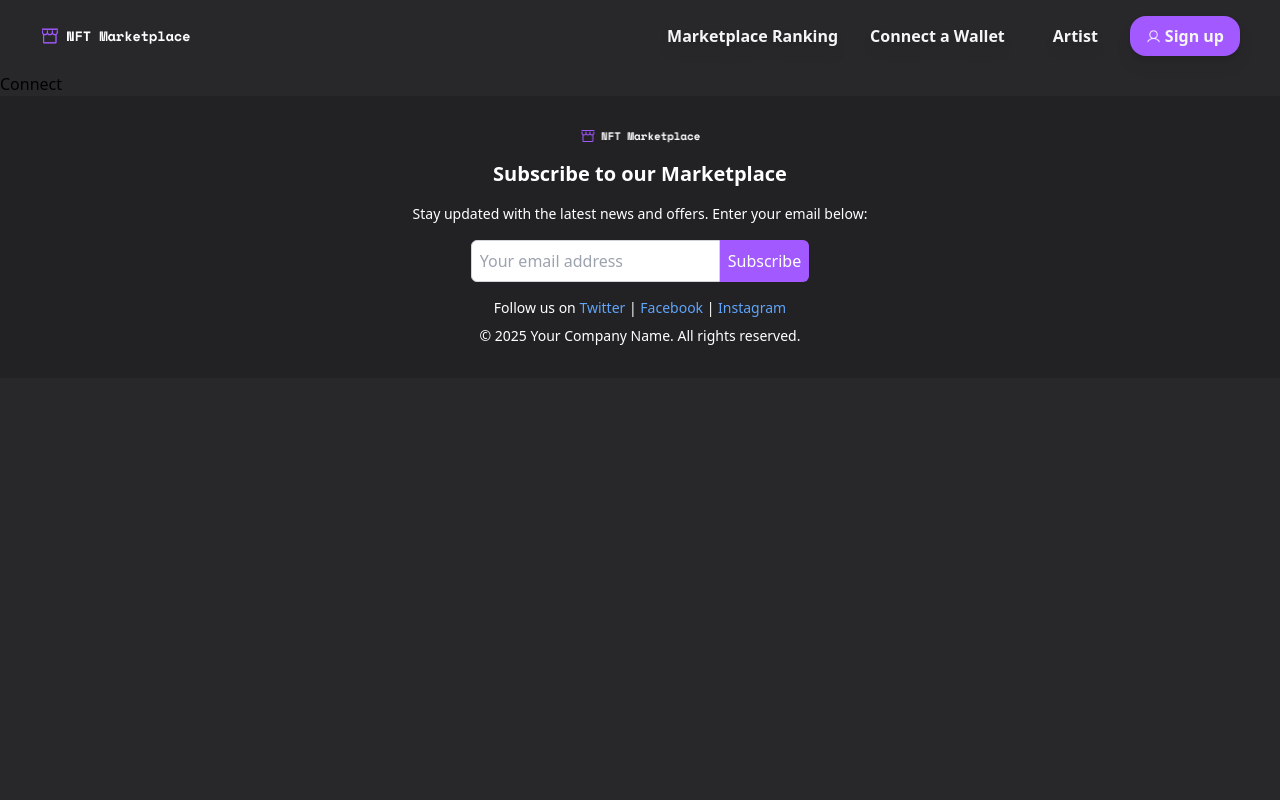
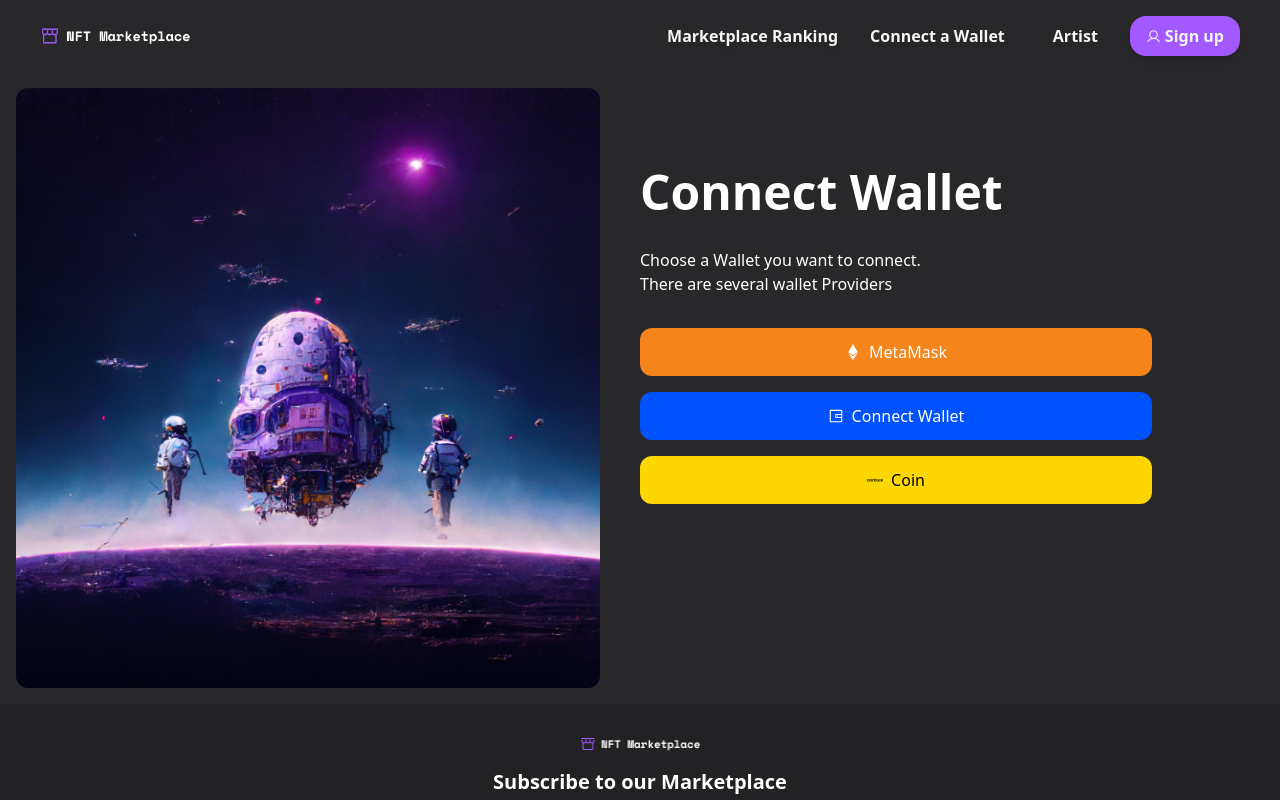
Before and after one commit to Pawan2061/nftmarketFE, a Next.js app: page /wallet in a window 1280 px wide. Shown: the top 800 px of the page. Built offline with nearby package versions, Linux system fonts and the light colour scheme.

Commit message:
feat: completed

```diff
--- a/app/artist/page.tsx
+++ b/app/artist/page.tsx
@@ -21,7 +21,9 @@ export default function Artist() {
   const minutes = Math.floor((timeLeft % 3600) / 60);
   const seconds = timeLeft % 60;
 
-  const handleScrollIntoView = (element: HTMLElement) => {
+  const handleScrollIntoView = (element: HTMLElement | null) => {
+    if (!element) return;
+
     const observer = new IntersectionObserver((entries) => {
       entries.forEach((entry) => {
         if (entry.isIntersecting) {
@@ -32,14 +34,10 @@ export default function Artist() {
       });
     });
 
-    if (element) {
-      observer.observe(element);
-    }
+    observer.observe(element);
 
     return () => {
-      if (element) {
-        observer.unobserve(element);
-      }
+      observer.unobserve(element);
     };
   };
 
--- a/app/wallet/page.tsx
+++ b/app/wallet/page.tsx
@@ -1,3 +1,91 @@
+"use client";
+import Image from "next/image";
+import { motion, useAnimation } from "framer-motion";
+import { useState, useEffect } from "react";
+import { FaEthereum } from "react-icons/fa";
+import { SiCoinbase } from "react-icons/si";
+import { AiOutlineWallet } from "react-icons/ai";
+
 export default function Connect() {
-  return <div>Connect</div>;
+  const [isHovered, setIsHovered] = useState(false);
+  const controls = useAnimation();
+
+  useEffect(() => {
+    if (isHovered) {
+      controls.start({ opacity: 1, y: 0 });
+    } else {
+      controls.start({ opacity: 0, y: 20 });
+    }
+  }, [isHovered, controls]);
+
+  return (
+    <div className="flex p-4 flex-col md:flex-row">
+      <div className="flex-1 w-full relative">
+        <div
+          className="relative"
+          onMouseEnter={() => setIsHovered(true)}
+          onMouseLeave={() => setIsHovered(false)}
+        >
+          <div
+            className={`transition-all duration-300 ${
+              isHovered ? "filter blur-sm" : ""
+            }`}
+          >
+            <Image
+              src="/satelite.png"
+              width={100}
+              height={60}
+              alt="satelite"
+              className="w-full h-[600px] rounded-xl"
+            />
+          </div>
+
+          <motion.div
+            className="absolute inset-0 flex items-center justify-center text-center text-white bg-black bg-opacity-70 p-4 rounded-md"
+            initial={{ opacity: 0, y: 20 }}
+            animate={controls}
+          >
+            {isHovered && (
+              <div>
+                <h2 className="text-lg font-bold">Explore more NFTs here!</h2>
+                <p className="text-sm">Discover amazing NFTs and more.</p>
+              </div>
+            )}
+          </motion.div>
+        </div>
+      </div>
+      <motion.div
+        className="flex-1 gap-6 px-10 py-20 text-[#FFFFFF] w-full md:w-[450px] space-y-8"
+        initial={{ opacity: 0, y: 20 }}
+        animate={{ opacity: 1, y: 0 }}
+        transition={{ duration: 0.5 }}
+      >
+        <h1 className="text-5xl font-sans font-semibold w-full">
+          Connect Wallet
+        </h1>
+
+        <h1 className="font-sans w-full">
+          Choose a Wallet you want to connect. <br />
+          There are several wallet Providers
+        </h1>
+
+        <div className="mt-5 space-y-4 flex flex-col max-w-lg">
+          <button className="flex items-center justify-center bg-[#F6851B] text-white p-3 rounded-xl hover:bg-[#D76B1A] transition duration-200">
+            <FaEthereum className="mr-2" />
+            MetaMask
+          </button>
+
+          <button className="flex items-center justify-center bg-[#0052FF] text-white p-3 rounded-xl hover:bg-[#0041CC] transition duration-200">
+            <AiOutlineWallet className="mr-2" />
+            Connect Wallet
+          </button>
+
+          <button className="flex items-center justify-center bg-[#FFD700] text-black p-3 rounded-xl hover:bg-[#FFC300] transition duration-200">
+            <SiCoinbase className="mr-2" />
+            Coin
+          </button>
+        </div>
+      </motion.div>
+    </div>
+  );
 }
--- a/package.json
+++ b/package.json
@@ -13,7 +13,8 @@
     "lucide-react": "^0.475.0",
     "next": "15.1.7",
     "react": "^19.0.0",
-    "react-dom": "^19.0.0"
+    "react-dom": "^19.0.0",
+    "react-icons": "^5.5.0"
   },
   "devDependencies": {
     "@eslint/eslintrc": "^3",
```
Also changed, not shown: 1 other file (tests, documents, lock files or other folders).
